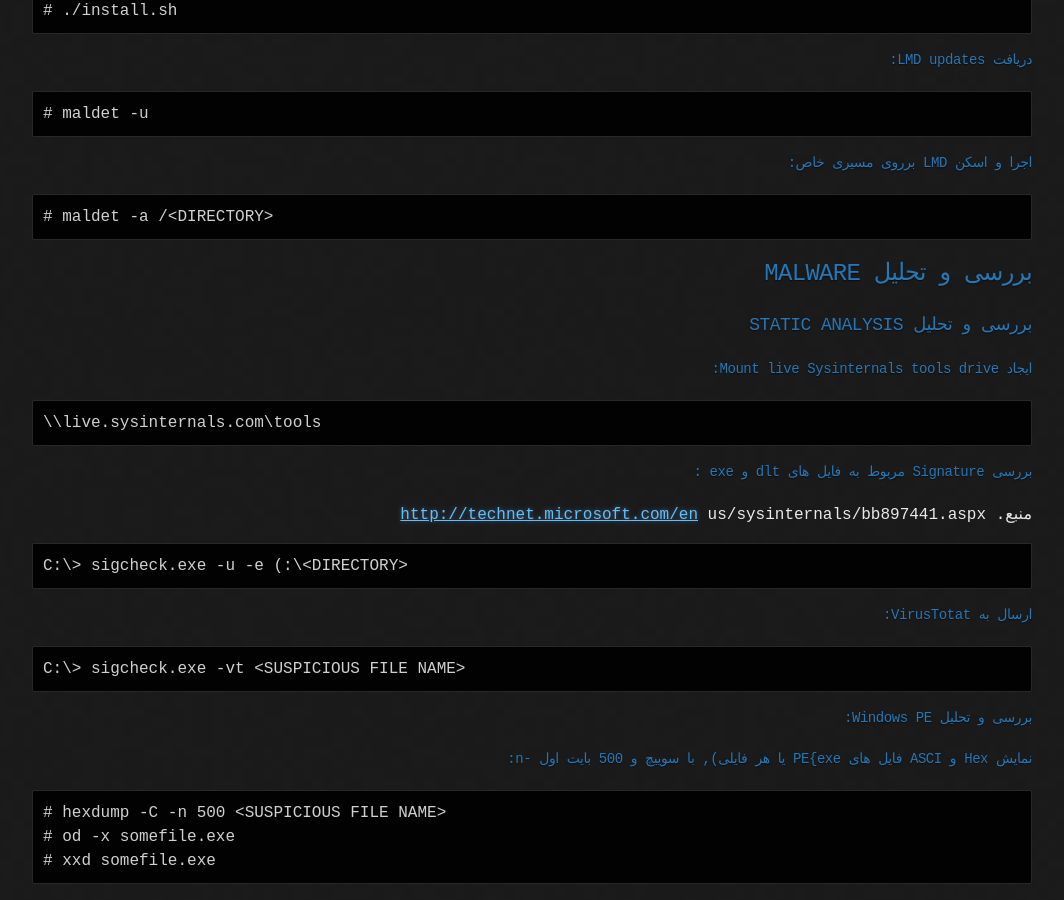
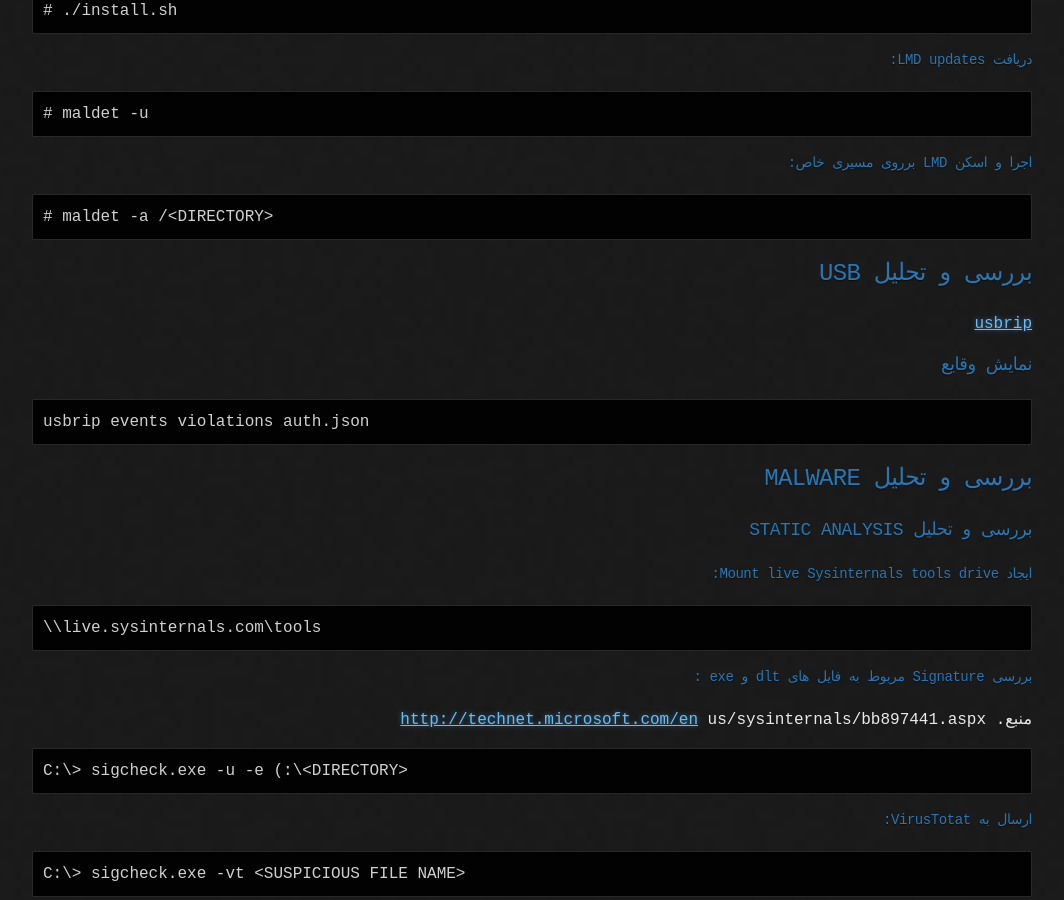
Before and after one commit to irblueteam/blue-team, a Jekyll site: the page built from respond-analysis.md, in a window 1280 px wide and 900 px high, scrolled down 16798 px. Shown: the whole window, without its empty margins (108-1172 px from the left). Built offline with Jekyll 4.4.1, drawn with Linux system fonts in a browser that asks for light colours; some web fonts are replaced; our own code applies the rules of GitHub Pages for plain Markdown files.

Commit message:
add usbrip

````diff
--- a/respond-analysis.md
+++ b/respond-analysis.md
@@ -848,6 +848,16 @@ current.tar.gz
 # maldet -a /<DIRECTORY>
 ```
 
+## بررسی و تحلیل USB
+
+[usbrip](https://github.com/snovvcrash/usbrip)
+
+### نمایش وقایع
+
+```text
+usbrip events violations auth.json
+```
+
 ## بررسی و تحلیل MALWARE
 
 ### بررسی و تحلیل STATIC ANALYSIS
````
